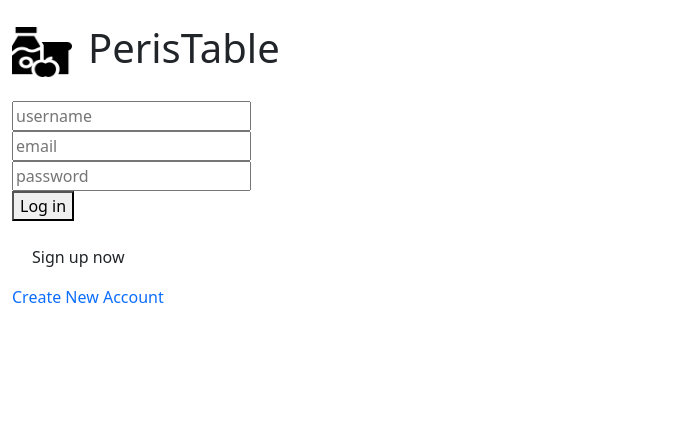
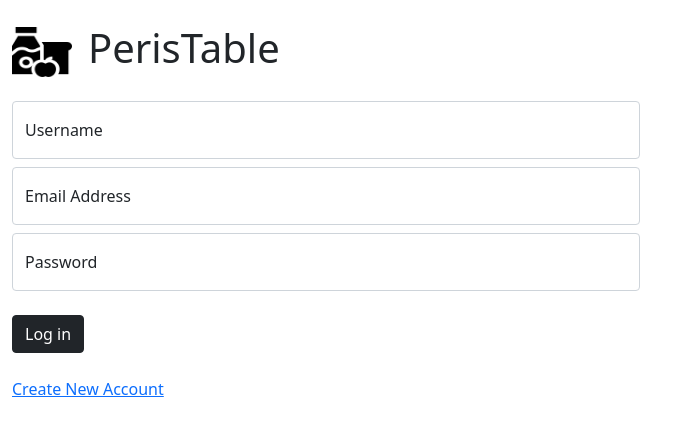
Before and after one commit to tan-weijie/PerisTable, a React (Create React App) app in the folder frontend/: page / in a window 1280 px wide. Shown: the top 436 px of the page, without its empty margins (0-691 px from the left). Built offline with nearby package versions, Linux system fonts and the light colour scheme; no server answers.

Commit message:
evening update

```diff
--- a/frontend/src/components/Login.js
+++ b/frontend/src/components/Login.js
@@ -45,18 +45,31 @@ function Login(){
 
     return(
         <div className="mt-4">
-            <form className="login" id="login" action="" onSubmit={e=>handleLogin(e)}>
-                {loginError && (
-                    <div>Invalid Login </div>
-                )}
-                {msg}
-                <input className="input user" type="username" placeholder="username" value={username} onChange={e=>setUsername(e.target.value)}/><br />
-                <input className="input" type="email" placeholder="email" value={email} onChange={e=>setEmail(e.target.value)}/><br />
-                <input className="input" type="password" placeholder="password" value={password} onChange={e=>setPassword(e.target.value)}/>
-                <button className="button" style={{display:"block"}} type="submit">Log in</button>
-                <br/>
-                <p style={{marginLeft:"20px"}}>Sign up now</p>
-                <div className="signuplink"><Link to={'/signup'} style={{textDecoration:"none"}}>Create New Account</Link></div>
+            <form id="login" action="" onSubmit={e=>handleLogin(e)}>
+                <div className="mb-3">
+                    {loginError && (
+                        <div>Invalid Login </div>
+                    )}
+                    {msg}
+                    <div className="form-floating mb-2">
+                        <input className="form-control w-50" id="floatingName" type="username" placeholder="username" value={username} onChange={e=>setUsername(e.target.value)}/>
+                        <label for="floatingName">Username</label>
+                    </div>
+                    <div className="form-floating mb-2">
+                        <input className="form-control w-50" id="floatingEmail" type="email" placeholder="email" value={email} onChange={e=>setEmail(e.target.value)}/>
+                        <label for="floatingEmail">Email Address</label>
+                    </div>
+                    <div className="form-floating mb-4">
+                        <input className="form-control w-50" id="floatingPassword" type="password" placeholder="password" value={password} onChange={e=>setPassword(e.target.value)}/>
+                        <label for="floatingPassword">Password</label>
+                    </div>
+                    <div className="form-floating mb-4">
+                        <button className="btn btn-dark text-white" type="submit">Log in</button>
+                    </div>
+                    <div className="signuplink">
+                        <Link to={'/signup'} className="text-primary">Create New Account</Link>
+                    </div>
+                </div>
             </form>
         </div>
     )
```
